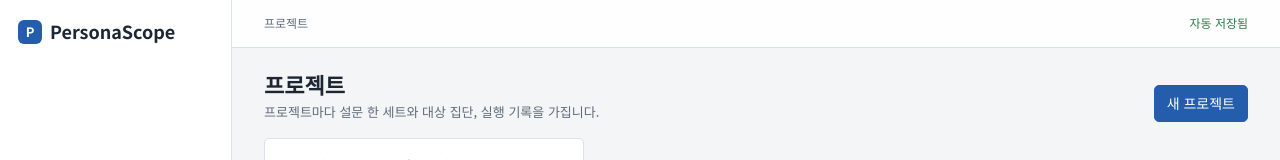
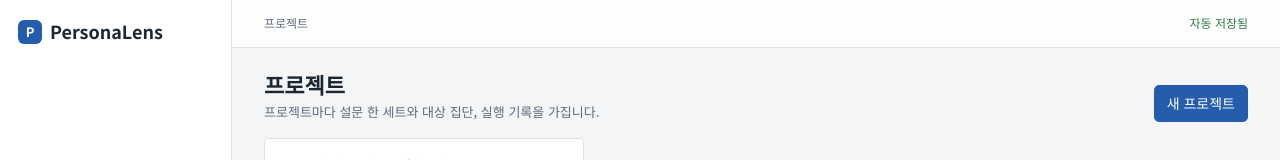
Before and after one commit to junnokimm/personalens, a React (Vite) app: page / in a window 1280 px wide. Shown: the top 160 px of the page. Built offline with nearby package versions, Linux system fonts and the light colour scheme.

Commit message:
chore: 서비스 이름을 PersonaLens로 변경

```diff
--- a/index.html
+++ b/index.html
@@ -3,7 +3,7 @@
 <head>
 <meta charset="UTF-8">
 <meta name="viewport" content="width=device-width, initial-scale=1, viewport-fit=cover">
-<title>PersonaScope · 합성 페르소나 설문 시뮬레이션</title>
+<title>PersonaLens · 합성 페르소나 설문 시뮬레이션</title>
 <link rel="icon" href="data:,">
 <link rel="preconnect" href="https://fonts.googleapis.com">
 <link rel="preconnect" href="https://fonts.gstatic.com" crossorigin>
--- a/package.json
+++ b/package.json
@@ -1,5 +1,5 @@
 {
-  "name": "personascope",
+  "name": "personalens",
   "private": true,
   "version": "0.0.0",
   "type": "module",
--- a/src/components/layout/Sidebar.jsx
+++ b/src/components/layout/Sidebar.jsx
@@ -34,7 +34,7 @@ export default function Sidebar() {
     return (
       <aside className="root-side" aria-label="주 메뉴">
         <button className="brand" onClick={() => navigate('/')}>
-          <span className="logo" aria-hidden="true">P</span>PersonaScope
+          <span className="logo" aria-hidden="true">P</span>PersonaLens
         </button>
       </aside>
     )
@@ -53,7 +53,7 @@ export default function Sidebar() {
   return (
     <aside className="root-side" aria-label="주 메뉴">
       <button className="brand" onClick={() => navigate('/')}>
-        <span className="logo" aria-hidden="true">P</span>PersonaScope
+        <span className="logo" aria-hidden="true">P</span>PersonaLens
       </button>
       <div>
         <button className="back" onClick={() => navigate('/')}>← 프로젝트 목록</button>
--- a/src/pages/results/ExportView.jsx
+++ b/src/pages/results/ExportView.jsx
@@ -12,7 +12,7 @@ export default function ExportView({ project, run }) {
     const url = URL.createObjectURL(new Blob([text], { type: 'text/csv;charset=utf-8;' }))
     const a = document.createElement('a')
     a.href = url
-    a.download = `PersonaScope_실행${run.number}_${format}.csv`
+    a.download = `PersonaLens_실행${run.number}_${format}.csv`
     document.body.appendChild(a)
     a.click()
     a.remove()
```
Also changed, not shown: 3 other files (tests, documents, lock files or other folders).
